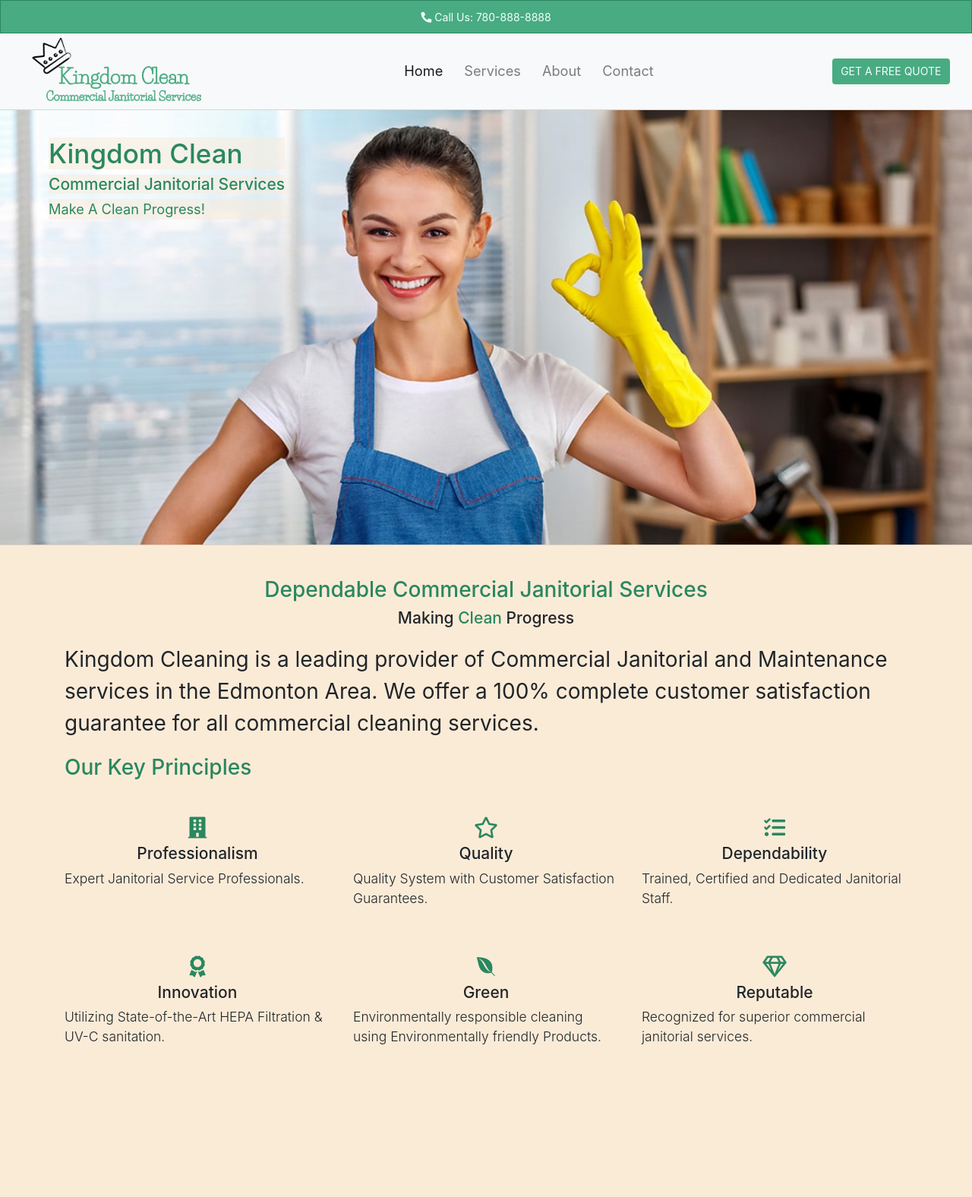
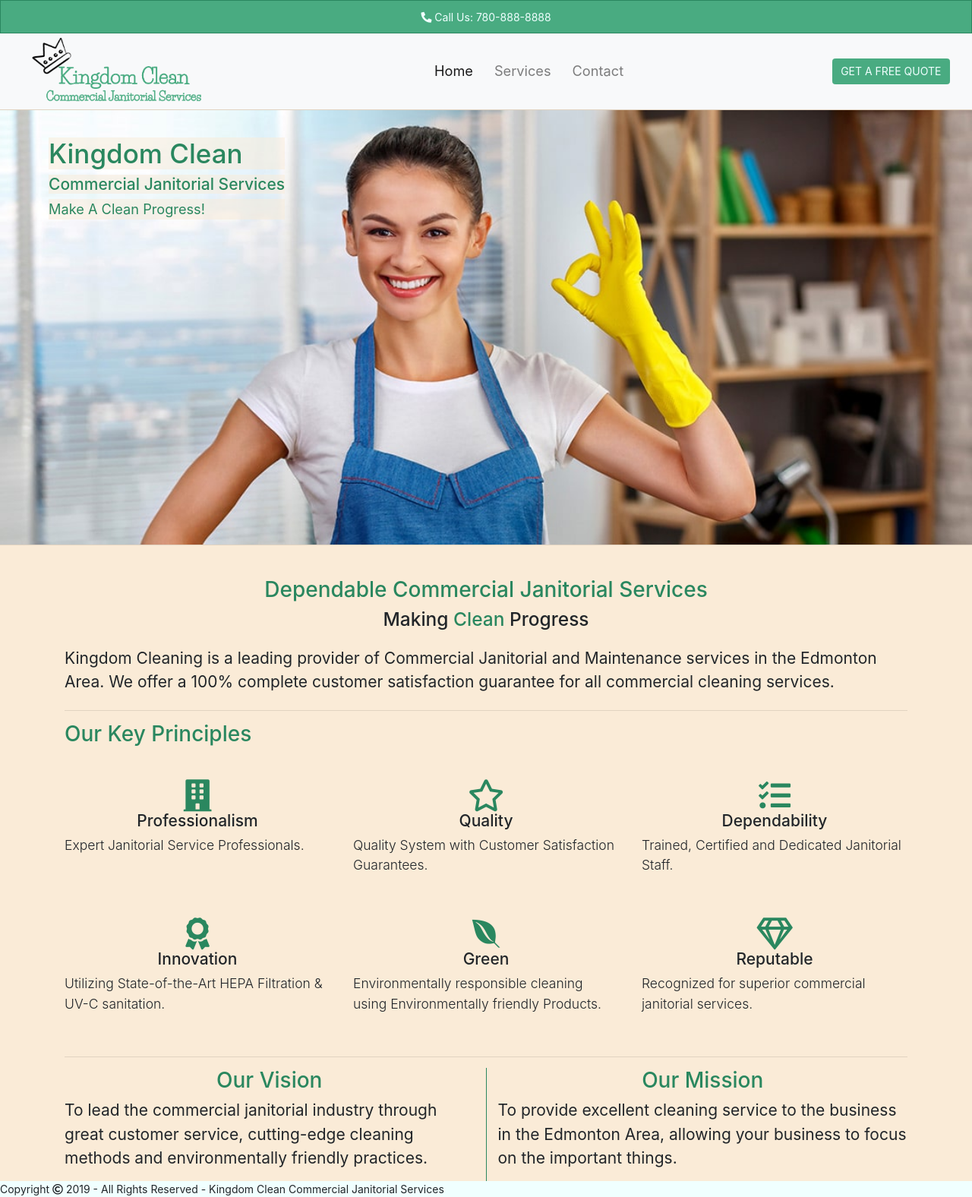
Before and after one commit to ahmeda37/clean, a Flask app: page / in a window 1280 px wide. Shown: the whole page at 76% size. Before the commit the page ends 1375 px from the top, so only its background shows below. Run offline with Flask 2, Linux system fonts and the light colour scheme; some libraries are stand-ins or nearby versions.

Commit message:
finished landing

```diff
--- a/static/css/style.css
+++ b/static/css/style.css
@@ -1,5 +1,6 @@
 html {
     font-size: 16px;
+    height: 100%;
 }
 @media screen and (min-width: 320px) {
     html {
@@ -73,9 +74,25 @@ body{
     background: #faebd780;
     color: #2a875f;
 }
+.bigger_font{
+    font-size: 3rem;
+}
 .big_font{
     font-size: 2rem;
+}
+.mid_font{
+    font-size: 1.5rem;
 }
 .green_text{
     color: #2a875f;
 }
+.vertical_divider{
+    border-right: 1px solid #2a875f;
+}
+.card_back{
+    background: azure;
+}
+.footer{
+    background: azure;
+    height: 50%;
+}
--- a/templates/base.html
+++ b/templates/base.html
@@ -33,9 +33,6 @@
               </a>
             </li>
             <li class="nav-item">
-              <a class="nav-link mr-3" href="#">About</a>
-            </li>
-            <li class="nav-item">
               <a class="nav-link" href="#">Contact</a>
             </li>
           </ul>
@@ -47,6 +44,12 @@
     {%block content%}
     {%endblock content%}
 
+    <div class="footer">
+      <p>
+        Copyright <i class="far fa-copyright"></i> 2019 - All Rights Reserved - Kingdom Clean Commercial Janitorial Services
+      </p>
+    </div>
+
     <!-- Optional JavaScript -->
     <!-- jQuery first, then Popper.js, then Bootstrap JS -->
     <script src="https://code.jquery.com/jquery-3.4.1.slim.min.js" integrity="sha384-J6qa4849blE2+poT4WnyKhv5vZF5SrPo0iEjwBvKU7imGFAV0wwj1yYfoRSJoZ+n" crossorigin="anonymous"></script>
--- a/templates/index.html
+++ b/templates/index.html
@@ -1,6 +1,6 @@
 {%extends 'base.html'%}
 {%set active_page = 'page.services'%}
-{%block title%}Homepage{%endblock title%}
+{%block title%}Janitorial Services Edmonton | Kingdom Clean Commercial Janitorial Services{%endblock title%}
 
 {%block content%}
 
@@ -13,36 +13,36 @@
     </div>
 </div>
 <hr class="my-0">
-<div class="container big_font">
+<div class="container">
     <h2 class="text-center mt-5 big_font green_text">
         Dependable Commercial Janitorial Services
     </h2>
-    <h4 class="text-center">Making <span class="green_text">Clean</span> Progress</h4>
-    <p class="my-4">
+    <h3 class="text-center">Making <span class="green_text">Clean</span> Progress</h3>
+    <p class="my-4 mid_font">
         Kingdom Cleaning is a leading provider of Commercial Janitorial and Maintenance services in the Edmonton Area. We offer a 100% complete customer satisfaction guarantee for all commercial cleaning services.
     </p>
-
+    <hr>
     <h2 class="green_text">
         Our Key Principles
     </h2>
     <div class="row my-5">
         <div class="col">
             <div class="text-center">
-                <i class="fas fa-building green_text"></i>
+                <i class="fas fa-building green_text bigger_font"></i>
                 <h4 class="">Professionalism</h4>
             </div>
             <p class="lead"> Expert Janitorial Service Professionals.</p>
         </div>
         <div class="col">
             <div class="text-center">
-                <i class="far fa-star green_text"></i>
+                <i class="far fa-star green_text bigger_font"></i>
                 <h4 class="">Quality</h4>
             </div>
             <p class="lead">Quality System with Customer Satisfaction Guarantees.</p>
         </div>
         <div class="col">
             <div class="text-center">
-                <i class="fas fa-tasks green_text"></i>
+                <i class="fas fa-tasks green_text bigger_font"></i>
                 <h4 class="">Dependability</h4>
             </div>
             <p class="lead">Trained, Certified and Dedicated Janitorial Staff.</p>
@@ -51,26 +51,41 @@
     <div class="row my-5">
         <div class="col">
             <div class="text-center">
-                <i class="fas fa-award green_text"></i>
+                <i class="fas fa-award green_text bigger_font"></i>
                 <h4 class="">Innovation</h4>
             </div>
             <p class="lead">Utilizing State-of-the-Art HEPA Filtration & UV-C sanitation.</p>
         </div>
         <div class="col">
             <div class="text-center">
-                <i class="fab fa-envira big_font green_text"></i>
+                <i class="fab fa-envira green_text bigger_font"></i>
                 <h4 class="">Green</h4>
             </div>
             <p class="lead">Environmentally responsible cleaning using Environmentally friendly Products.</p>
         </div>
         <div class="col">
             <div class="text-center">
-                <i class="far fa-gem green_text"></i>
+                <i class="far fa-gem green_text bigger_font"></i>
                 <h4 class="">Reputable</h4>
             </div>
             <p class="lead">Recognized for superior commercial janitorial services.</p>
         </div>
     </div>
+    <hr>
+    <div class="row">
+        <div class="col vertical_divider">
+            <h2 class="green_text text-center">Our Vision</h2>
+            <p class="mid_font">
+                To lead the commercial janitorial industry through great customer service, cutting-edge cleaning methods and environmentally friendly practices.
+            </p>
+        </div>
+        <div class="col">
+            <h2 class="green_text text-center">Our Mission</h2>
+            <p class="mid_font">
+                To provide excellent cleaning service to the business in the Edmonton Area, allowing your business to focus on the important things.
+            </p>
+        </div>
+    </div>
 </div>
 
 {%endblock%}
```
